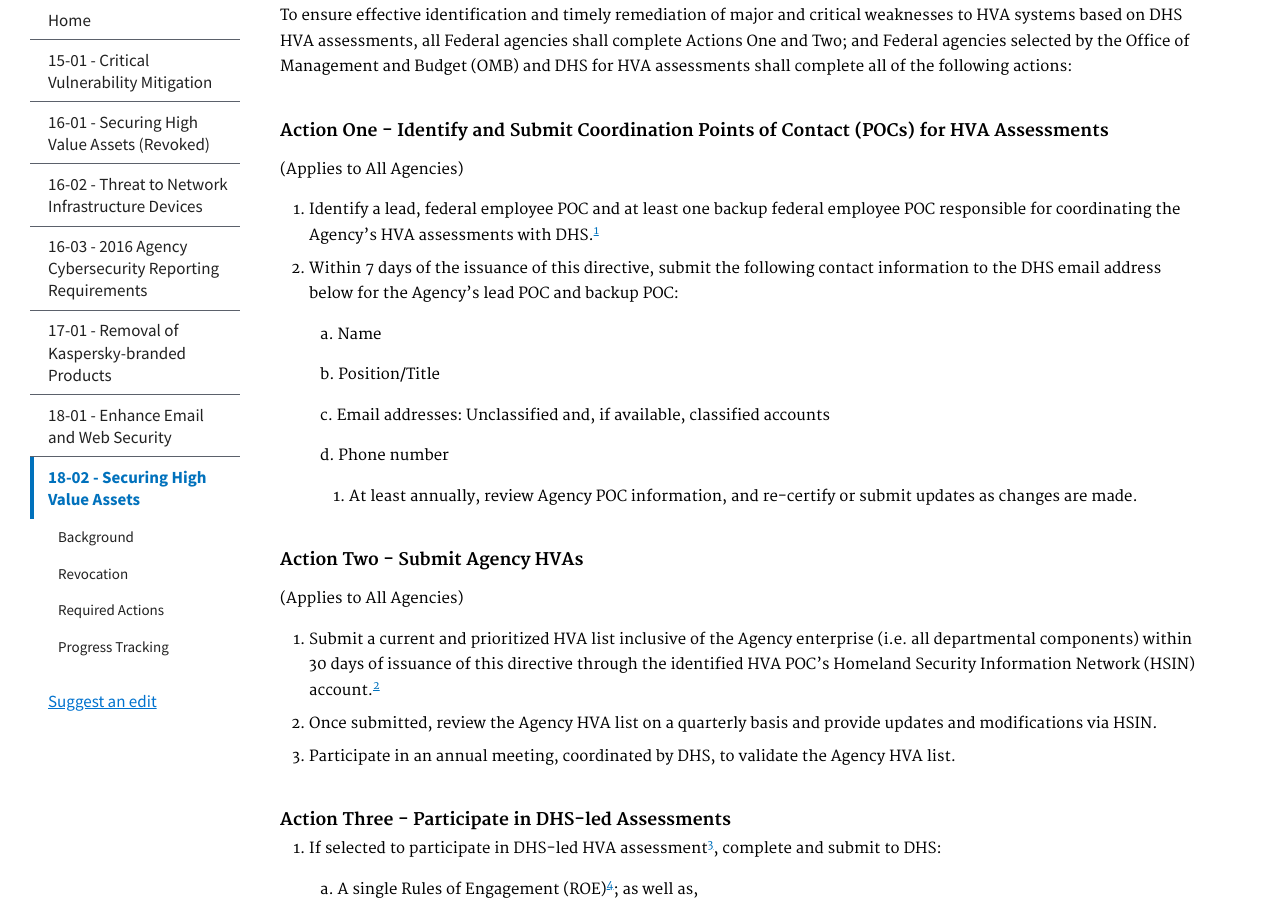
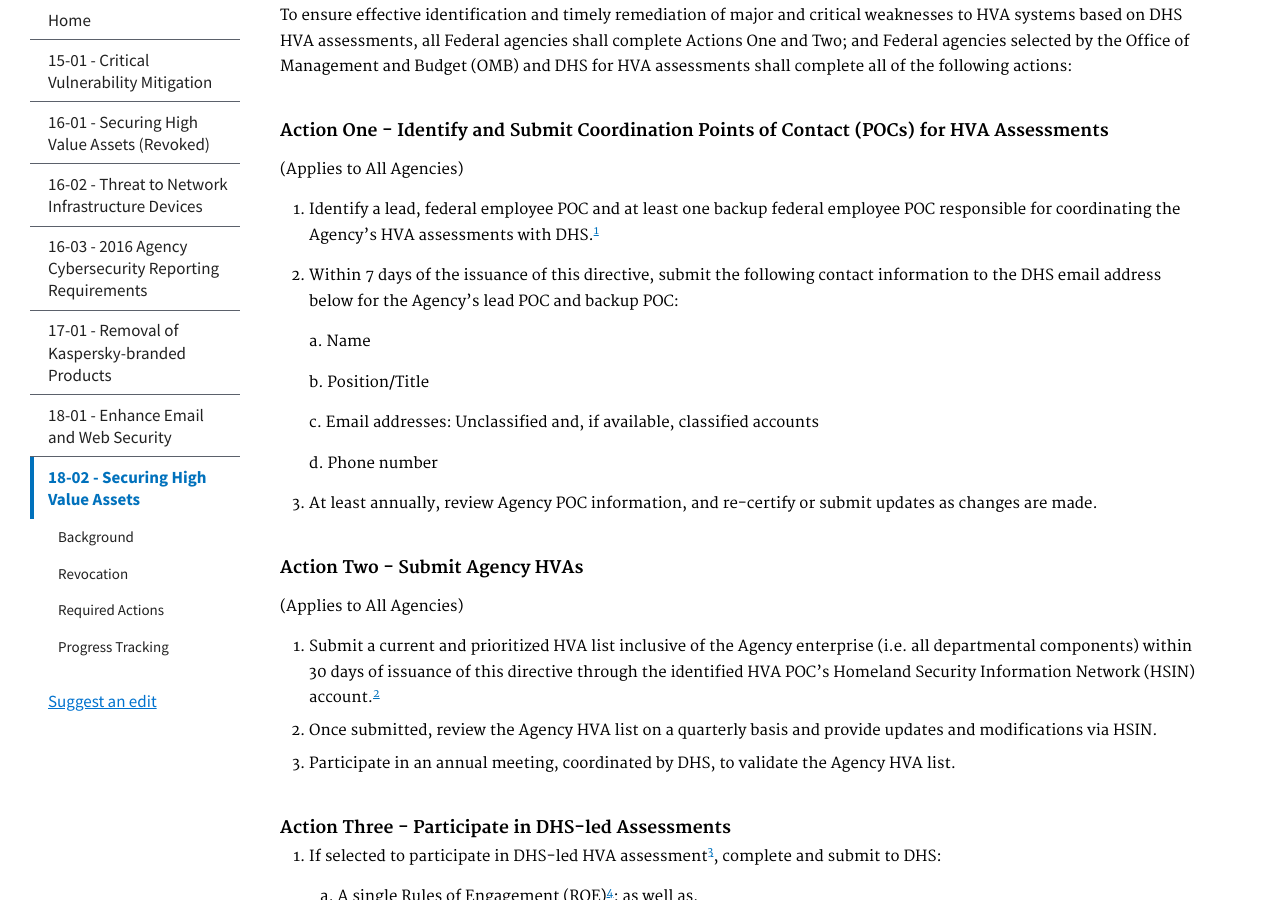
Before and after one commit to cisagov/cyber.dhs.gov, a Jekyll site: the page built from pages/18-02.md, in a window 1280 px wide and 900 px high, scrolled down 1277 px. Built offline with Jekyll 4.4.1, drawn with Linux system fonts in a browser that asks for light colours.

Commit message:
ol revision

```diff
--- a/pages/18-02.md
+++ b/pages/18-02.md
@@ -47,13 +47,13 @@ To ensure effective identification and timely remediation of major and critical
 responsible for coordinating the Agency's HVA assessments with DHS.[^1]
 2.  Within 7 days of the issuance of this directive, submit the following contact information to the DHS email address below for the Agency's lead POC and backup POC:
 
-  >a. Name
+    a. Name
 
-  >b. Position/Title
+    b. Position/Title
 
-  >c. Email addresses: Unclassified and, if available, classified accounts
+    c. Email addresses: Unclassified and, if available, classified accounts
 
-  >d. Phone number
+    d. Phone number
 3. At least annually, review Agency POC information, and re-certify or submit updates as changes are made.
 
 #### Action Two - Submit Agency HVAs
```
